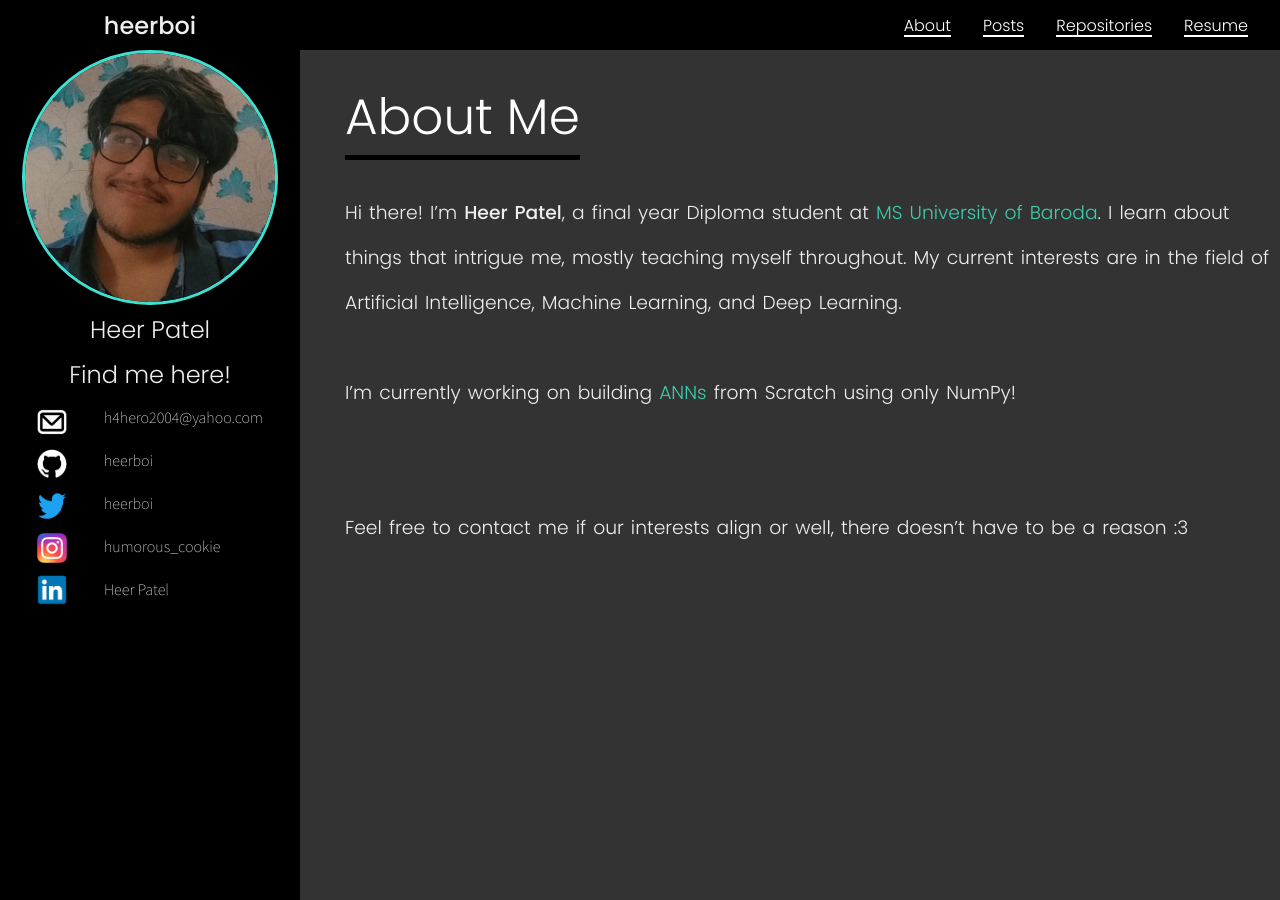
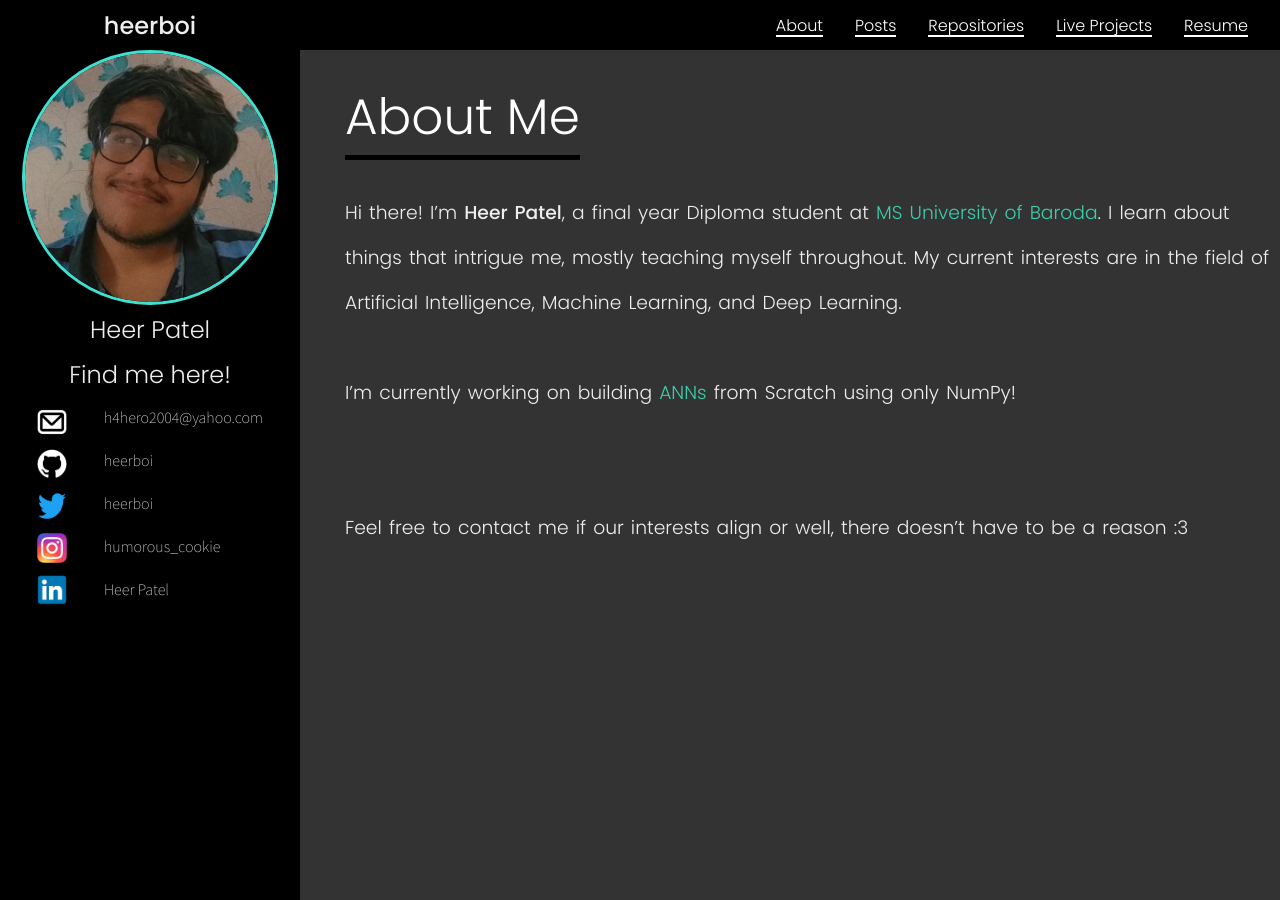
Before and after one commit to heerboi/heerboi.github.io, a Jekyll site: the page built from index.md, in a window 1280 px wide. Built offline with Jekyll 4.4.1, drawn with Linux system fonts in a browser that asks for light colours.

Commit message:
Adding Live Projects and bear classification

```diff
--- a/_data/navigation.yml
+++ b/_data/navigation.yml
@@ -4,5 +4,7 @@
   link: /posts.html
 - name: Repositories
   link: /repositories.html
+- name: Live Projects
+  link: /projects.html
 - name: Resume
   link: /assets/pdf/resume.pdf
--- /dev/null
+++ b/_data/projects.yml
@@ -0,0 +1,2 @@
+- name: Which bear is it?
+  link: /bear_img.html
--- /dev/null
+++ b/_sass/img_project.scss
@@ -0,0 +1,92 @@
+.main-content {
+    flex: 1;
+    margin-left: 87px;
+    margin-top: 23px;
+    font-family: "Poppins", sans-serif;
+}
+
+#title {
+    font-weight: 300;
+    font-size: 50px;
+    margin-bottom: 30px;
+    width: fit-content;
+    height: fit-content;
+    border-bottom: 5px solid black;
+}
+#title:hover {
+    color: white;
+    border-bottom: 5px solid white;
+    transition: border-bottom .5s ease-out;
+}
+
+input[type="file"] {
+    display: none;
+}
+
+#upload-sent {
+    display: flex;
+    flex-direction: row;
+}
+
+#upload-sent-end {
+    font-weight: 200;
+}
+
+#bear-pred {
+    font-weight: 300;
+    margin-bottom: 2px;
+    border-bottom: 2px solid black;
+}
+#bear-pred:hover {
+    color: white;
+    border-bottom: 2px solid white;
+    transition: border-bottom .5s ease-out;
+}
+
+.bear-pred-1 {
+    font-weight: 200;
+}
+
+#result {
+    display: flex;
+    flex-direction: row;
+}
+
+.custom-file-upload {
+    font-size: 25px;
+    font-weight: 200;
+    background-color: black;
+    cursor: pointer;
+    transition: color .5s,
+                background-color .5s ease;
+}
+
+.custom-file-upload:hover {
+    color: black;
+    background-color: white;
+}
+
+#uploading-img-1 {
+    font-weight: 200;
+    width: fit-content;
+}
+
+#uploading-img-2 {
+    font-weight: 200;
+    position: relative;
+    left: 52.565px;
+    width: fit-content;
+}
+
+#bear-loading-ani {
+    width: 120px;
+    height: 120px;
+    position: relative;
+    left: 118.4px;
+    animation: spin 2s linear infinite;
+}
+
+@keyframes spin {
+    0% { transform: rotate(0deg); }
+    100% { transform: rotate(360deg); }
+}
--- /dev/null
+++ b/_sass/proj.scss
@@ -0,0 +1,55 @@
+.main-content {
+    flex: 1;
+    margin-left: 87px;
+    margin-top: 23px;
+    font-family: "Poppins", sans-serif;
+}
+
+#title {
+    font-weight: 300;
+    font-size: 50px;
+    margin-bottom: 30px;
+    width: fit-content;
+    height: fit-content;
+    border-bottom: 5px solid black;
+}
+
+#title:hover {
+    color: white;
+    border-bottom: 5px solid white;
+    transition: border-bottom .5s ease-out;
+}
+
+
+li {
+    list-style-type: none;
+}
+
+a {
+    text-decoration: none;
+}
+
+.proj-link {
+    font-weight: 300;
+    font-size: 30px;
+    background:
+     linear-gradient(
+       to bottom, white 0%,
+       white 100%
+     );
+    background-position: 0 100%;
+    background-repeat: repeat-x;
+    background-size: 2px 2px;
+    transition: background-size .5s ease,
+                background .5s ease,
+                color .5s;
+}
+
+.proj-link:hover {
+    color: black;
+    background-size: 4px 50px;
+}
+
+.proj-item {
+    margin-bottom: 15px;
+}
--- /dev/null
+++ b/assets/css/img_project.scss
@@ -0,0 +1,4 @@
+---
+---
+
+@import "img_project.scss"
--- /dev/null
+++ b/assets/css/proj.scss
@@ -0,0 +1,4 @@
+---
+---
+
+@import "proj.scss"
```
Also changed, not shown: bear_img.html (added, +39 -0 lines), projects.html (added, +18 -0 lines), assets/images/bear_loading.png (added), 1 other file.
